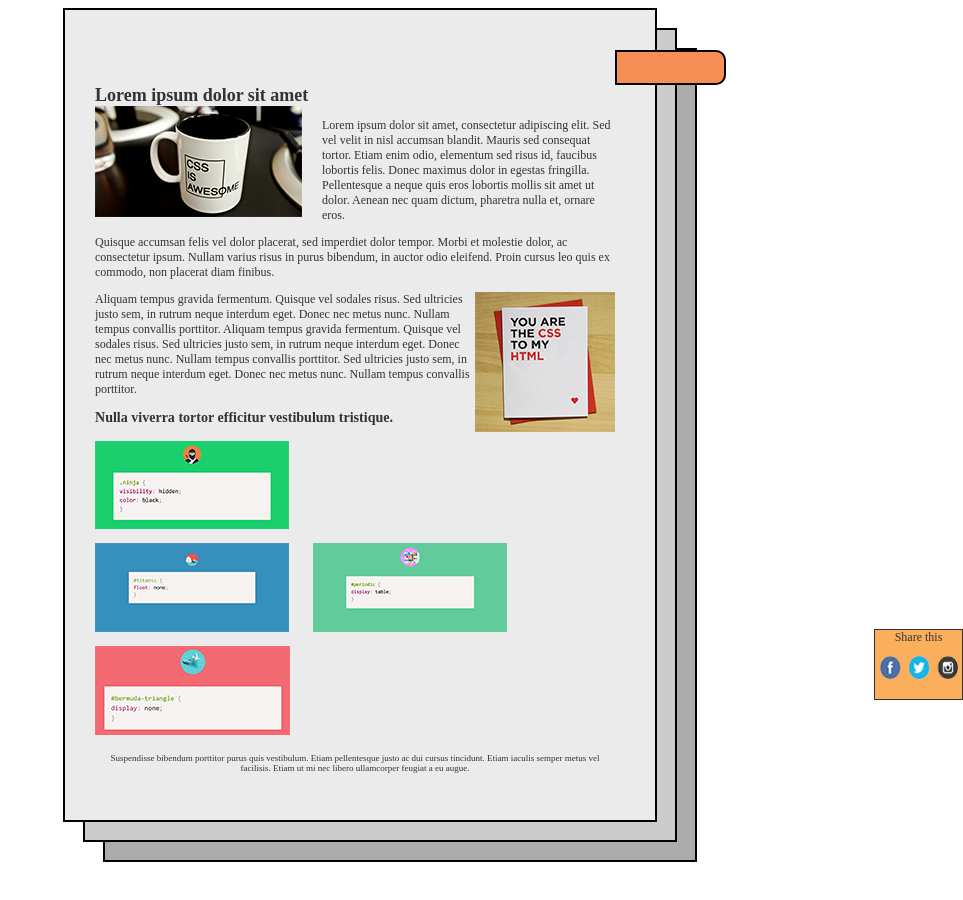
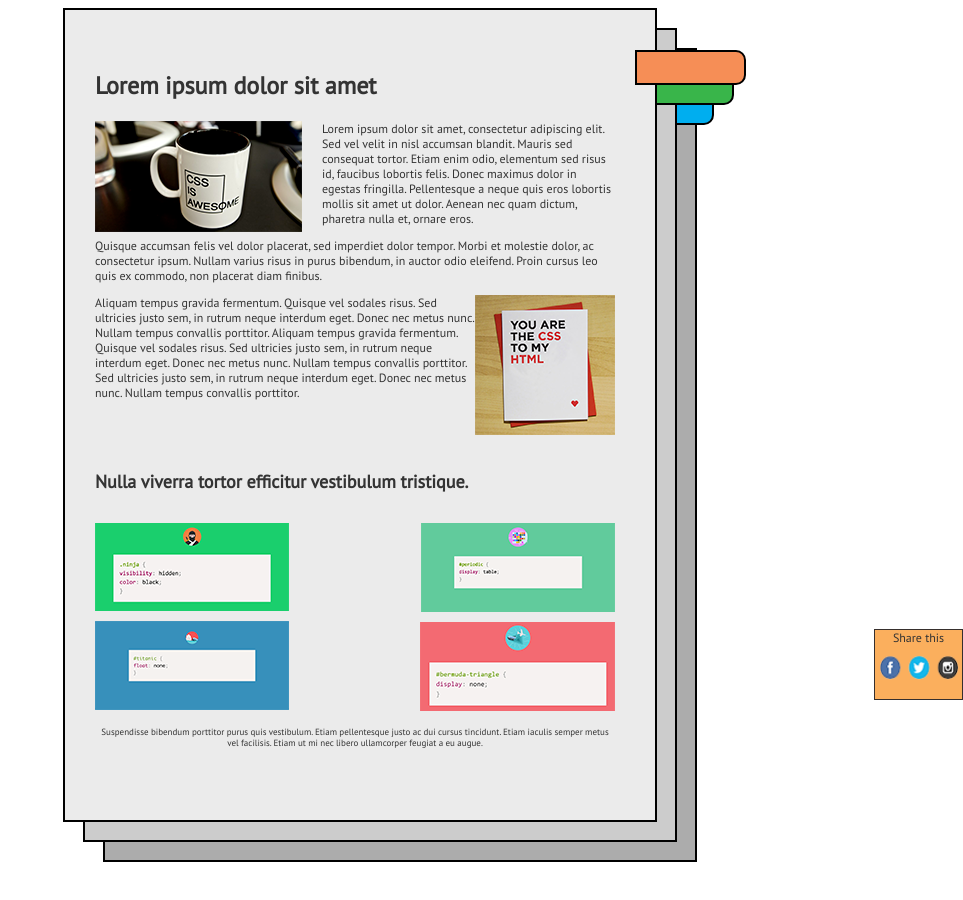
Before and after one commit to PDmitryY/position-and-float, a plain HTML site: page index.html in a window 1280 px wide. Shown: the top 900 px of the page, without its empty margins (317-1280 px from the left). Drawn offline with Linux system fonts and the light colour scheme.

Commit message:
position-and-float: 90%

```diff
--- a/css/style.css
+++ b/css/style.css
@@ -1,16 +1,23 @@
 body {
     height: 2000px;
-    font-family: 'Myriad Pro';
-    color: #333333;
+    font-family: 'PT Sans', sans-serif;
+    color:  #333333;
     font-size: 12px;
+    font-weight: 400;
+    text-align: left;
 }
-h1, h3 {
-	padding: 0px;
-	margin: 0px;
+
+.clearfix:after {
+        visibility: hidden;
+        display: block;
+        content: "";
+        clear: both;
+        height: 0;
 }
 
 header h3{
-	margin:
+    font-size: 18px;
+    margin:  10px 0px 10px 0px;
 }
 
 .page1, .page2, .page3 {
@@ -19,8 +26,7 @@ header h3{
     border: solid 2px;
 }
 
-.page1 {
-	z-index: 3;
+.page3 {
     background: #ebebeb;
 	border: 2px solid black;
 	position: absolute;
@@ -29,9 +35,9 @@ header h3{
 	padding: 40px 40px 20px 30px;
 }
 
-.page1 .marker{
-    position:relative;
-    left: 520px;
+.page3 .marker{
+    position: absolute;
+    left: 570px;
     border-bottom-right-radius: 10px;
     border-top-right-radius: 10px;
     border-width: 2px;
@@ -40,6 +46,10 @@ header h3{
     background-color:  #f68e56;
     width: 107px;
     height: 31px;
+}
+
+.page3 h1 {
+    font-size: 24px;
 }
 
 .coffe {
@@ -52,17 +62,40 @@ header h3{
     margin: 0px 0px 20px 0px;
 }
 
-header h3{
-    margin:  10px 0px 10px 0px;
+.jokes {
+    width: 100%;
+    float: left;
+    overflow: hidden;
+    margin: 10px 0px;
 }
 
-section img {
-    display: inline-block;
-    margin: 5px 20px 5px 0px;
+.column1 {
+    float: left;
+    width: 50%
+}
+
+.column2 {
+    float: right;
+    width: 50%;
+}
+
+.column1 img {
+    float: left;
+    margin: 5px 0px;
+}
+
+.column2 img {
+    float: right;
+    margin: 5px 0px;
+}
+
+footer {
+    font-size: 9px;
+    text-align: center;
+    margin: 10px 0px;
 }
 
 .page2 {
-    z-index: 2;
 	background: #cccccc;
 	border: 2px solid black;
 	position: absolute;
@@ -71,8 +104,20 @@ section img {
 	padding: 40px 40px 20px 30px;
 }
 
-.page3 {
-	z-index: 1;
+.page2 .marker {
+    position: absolute;
+    left: 550px;
+    border-bottom-right-radius: 10px;
+    border-top-right-radius: 10px;
+    border-width: 2px;
+    border-color:  #000000;
+    border-style: solid;
+    background-color:  #39b54a;
+    width: 95px;
+    height: 31px;
+}
+
+.page1 {
 	background: #acacac;
 	border: 2px solid black;
 	position: absolute;
@@ -81,8 +126,21 @@ section img {
 	padding: 40px 40px 20px 30px;
 }
 
+.page1 .marker {
+    position: absolute;
+    left: 510px;
+    border-bottom-right-radius: 10px;
+    border-top-right-radius: 10px;
+    border-width: 2px;
+    border-color:  #000000;
+    border-style: solid;
+    background-color:  #00aeef;
+    width: 95px;
+    height: 31px;
+}
+
 .share{
-    z-index: 4;
+    z-index: 2;
     position: fixed;
 	right: 0px;
 	bottom: 100px;
@@ -98,11 +156,3 @@ section img {
 	width: 80px;
 	padding: 10px 0px;
 }
-
-footer {
-    font-family: 'Myriad Pro';
-    color: #333333;
-    font-size: 9px;
-    font-weight: 400;
-    text-align: center;
-}
--- a/index.html
+++ b/index.html
@@ -4,10 +4,19 @@
     <meta charset="UTF-8">
     <title>Document</title>
     <link rel="stylesheet" href="css/style.css">
+    <link href="https://fonts.googleapis.com/css?family=PT+Sans" rel="stylesheet">
 </head>
 <body>
     <div class="container">
         <div class="page1">
+           <div class="marker">
+           </div>
+        </div>
+        <div class="page2">
+           <div class="marker">
+           </div>
+        </div>
+        <div class="page3">
            <div class="marker">
            </div>
             <article >
@@ -20,28 +29,30 @@
 				<img class="css2" src="img/css2.png"/>
 				<p>Aliquam tempus gravida fermentum. Quisque vel sodales risus. Sed ultricies justo sem, in rutrum neque interdum eget. Donec nec metus nunc. Nullam tempus convallis porttitor. Aliquam tempus gravida fermentum. Quisque vel sodales risus. Sed ultricies justo sem, in rutrum neque interdum eget. Donec nec metus nunc. Nullam tempus convallis porttitor. Sed ultricies justo sem, in rutrum neque interdum eget. Donec nec metus nunc. Nullam tempus convallis porttitor.
 				</p>
+				<div class="clearfix"></div>
 			</article>
 			<article>
 				<header>
-					<h3>Nulla viverra tortor efficitur vestibulum tristique.<h3/>
-				<header/>
-				<section>
-				    <img src="img/ninja.png"/>
-				    <img src="img/titanic.png"/>
-				    <img src="img/table.png"/>
-				    <img src="img/baracuda.png"/>
+					<h2>Nulla viverra tortor efficitur vestibulum tristique.
+                    </h2>
+                </header>
+				<section class="jokes">
+                    <div class="column1">
+                        <img src="img/ninja.png"/>
+                        <img src="img/titanic.png"/>
+				    </div>
+				    <div class="column2">
+                        <img src="img/table.png"/>
+                        <img src="img/baracuda.png"/>
+				    </div>
+				    <div class="clearfix"></div>
 				</section>
 				<footer>
 					<p>Suspendisse bibendum porttitor purus quis vestibulum. Etiam pellentesque justo ac dui cursus tincidunt. Etiam iaculis semper metus vel facilisis. Etiam ut mi nec libero ullamcorper feugiat a eu augue.
 					</p>
-				<footer/>
-			<article/>
-        </div>
-        <div class="page2">
-
-        </div>
-        <div class="page3">
-
+                </footer>
+            </article>
+            <div class="clearfix"></div>
         </div>
     </div>
     <div class="share">
```
